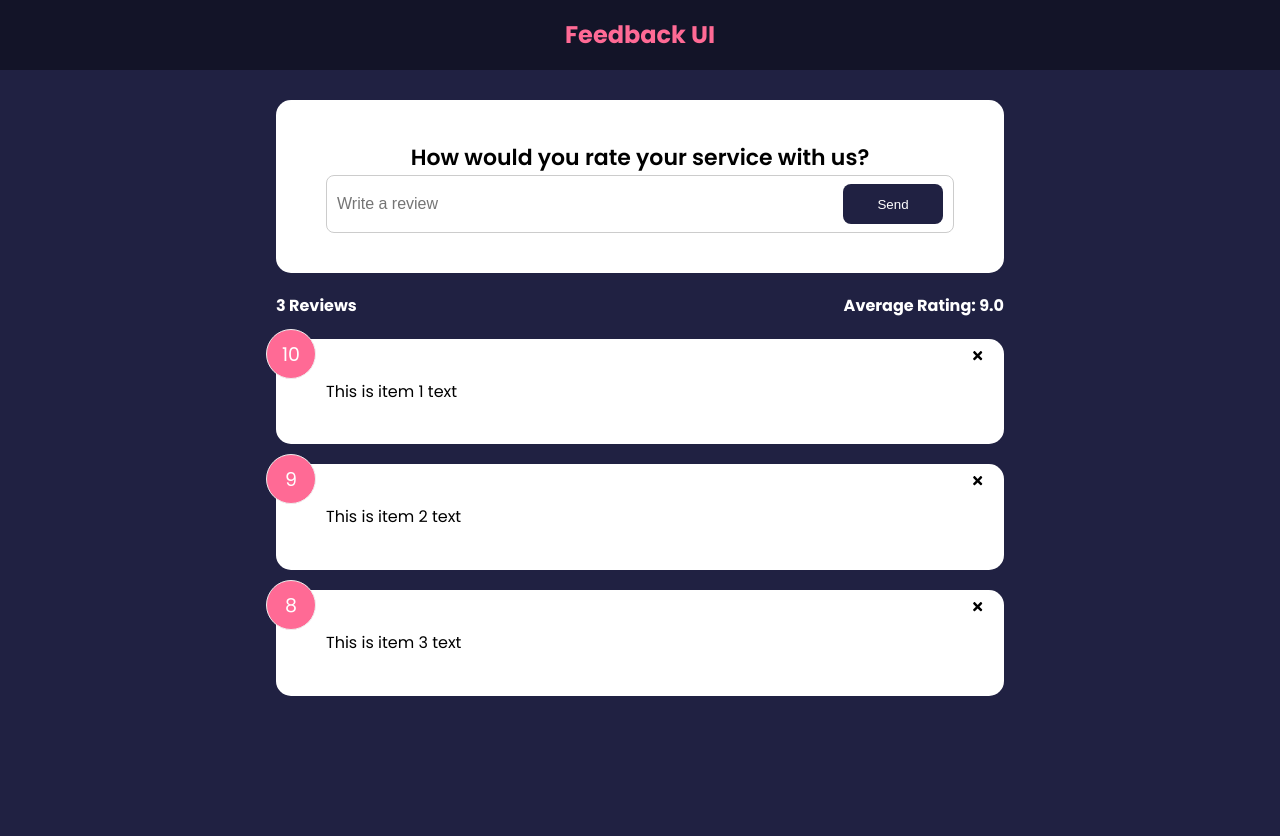
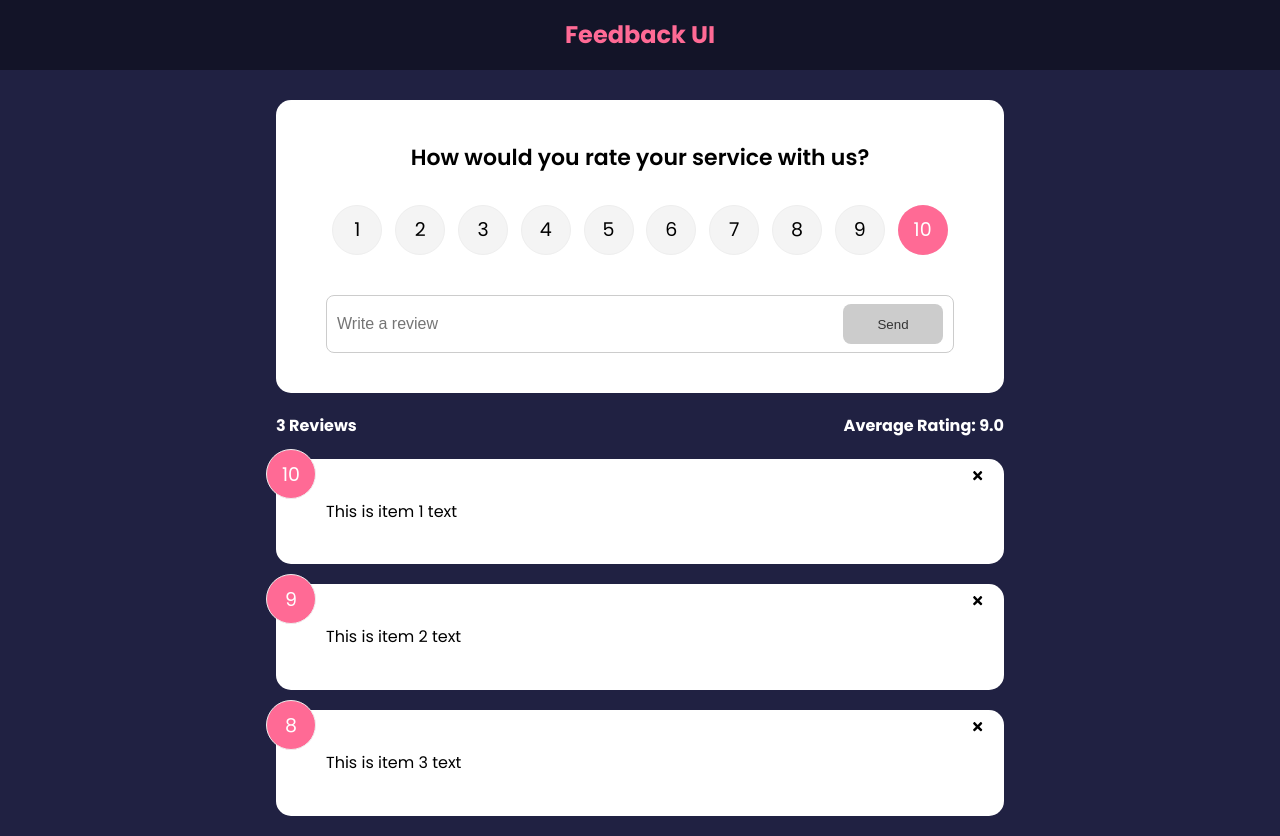
Before and after one commit to tbabyuk/feedback-app, a React (Create React App) app: page / in a window 1280 px wide. Before the commit the page ends 800 px from the top, so only its background shows below. Built offline with nearby package versions, Linux system fonts and the light colour scheme.

Commit message:
add feedback item functionality working, delete animation working

```diff
--- a/package.json
+++ b/package.json
@@ -6,10 +6,12 @@
     "@testing-library/jest-dom": "^5.16.4",
     "@testing-library/react": "^13.3.0",
     "@testing-library/user-event": "^13.5.0",
+    "framer-motion": "^4.1.17",
     "react": "^18.2.0",
     "react-dom": "^18.2.0",
     "react-icons": "^4.4.0",
     "react-scripts": "5.0.1",
+    "uuid": "^8.3.2",
     "web-vitals": "^2.1.4"
   },
   "scripts": {
--- a/src/App.js
+++ b/src/App.js
@@ -1,4 +1,5 @@
 import React, { useState } from 'react';
+import {v4 as uuidv4} from 'uuid';
 import FeedbackForm from './components/FeedbackForm';
 import FeedbackList from './components/FeedbackList';
 import FeedbackStats from './components/FeedbackStats';
@@ -7,6 +8,11 @@ import FeedbackData from './data/FeedbackData';
 
 function App() {
   const [feedback, setFeedback] = useState(FeedbackData);
+
+  const addFeedback = (newFeedback) => {
+    newFeedback.id = uuidv4();
+    setFeedback([newFeedback, ...feedback])
+  }
 
   const deleteFeedback = (id) => {
     if (window.confirm('Are you sure you want to delete?')) {
@@ -18,7 +24,7 @@ function App() {
     <>
       <Header />
       <div className='container'>
-        <FeedbackForm />
+        <FeedbackForm handleAdd={addFeedback} />
         <FeedbackStats feedback={feedback} />
         <FeedbackList feedback={feedback} handleDelete={deleteFeedback} />
       </div>
--- a/src/components/FeedbackForm.js
+++ b/src/components/FeedbackForm.js
@@ -1,19 +1,43 @@
 import React, { useState } from 'react';
+import RatingSelect from './RatingSelect';
 import Button from './shared/Button';
 import Card from './shared/Card';
 
-function FeedbackForm() {
+function FeedbackForm({handleAdd}) {
   const [text, setText] = useState('');
+  const [rating, setRating] = useState(10);
+  const [btnDisabled, setBtnDisabled] = useState(true);
+  const [message, setMessage] = useState('');
 
   const handleTextChange = (e) => {
     setText(e.target.value);
+    if(text.trim().length < 9) {
+        setMessage('Review needs to be more than 10 characters')
+    } else {
+        setMessage('')
+        setBtnDisabled(false)
+    }
   };
+
+  const handleSubmit = (e) => {
+    e.preventDefault();
+    if(text.trim().length > 10) {
+      const newFeedback = {
+        text,
+        rating
+      }
+
+      handleAdd(newFeedback)
+
+      setText('')
+    }
+  }
 
   return (
     <Card>
-      <form>
+      <form onSubmit={handleSubmit}>
         <h2>How would you rate your service with us?</h2>
-        {/* todo rating select component */}
+        <RatingSelect select={(rating) => setRating(rating)}/>
         <div className='input-group'>
           <input
             type='text'
@@ -21,8 +45,9 @@ function FeedbackForm() {
             onChange={handleTextChange}
             value={text}
           />
-          <Button type='submit'>Send</Button>
+          <Button type='submit' isDisabled={btnDisabled}>Send</Button>
         </div>
+        {message && <div className='message'>{message}</div>}
       </form>
     </Card>
   );
--- a/src/components/FeedbackList.js
+++ b/src/components/FeedbackList.js
@@ -1,24 +1,47 @@
+import { motion, AnimatePresence } from 'framer-motion';
+import React from 'react';
+import FeedbackItem from './FeedbackItem';
+import PropTypes from 'prop-types';
 
-import React from 'react'
-import FeedbackItem from './FeedbackItem'
-import PropTypes from 'prop-types'
-
-function FeedbackList({feedback, handleDelete}) {
-    if(!feedback || feedback.length === 0) {
-        return <p>No Feedback Yet</p>
-    }
+function FeedbackList({ feedback, handleDelete }) {
+  if (!feedback || feedback.length === 0) {
+    return <p>No Feedback Yet</p>;
+  }
 
   return (
     <div className='feedback-list'>
+      <AnimatePresence>
         {feedback.map((item) => (
-            <FeedbackItem key={item.id} item={item} handleDelete={handleDelete}/>
+          <motion.div
+            key={item.id}
+            initial={{opacity: 0}}
+            animate={{opacity: 1}}
+            exit={{opacity: 0}}
+            >
+            <FeedbackItem
+              key={item.id}
+              item={item}
+              handleDelete={handleDelete}
+            />
+          </motion.div>
         ))}
+      </AnimatePresence>
     </div>
-  )
+  );
+
+  // Without Animation
+
+  // return (
+  //   <div className='feedback-list'>
+  //       {feedback.map((item) => (
+  //           <FeedbackItem key={item.id} item={item} handleDelete={handleDelete}/>
+  //       ))}
+  //   </div>
+  // )
 }
 
 FeedbackList.propTypes = {
   feedback: PropTypes.array,
-}
+};
 
-export default FeedbackList
+export default FeedbackList;
--- /dev/null
+++ b/src/components/RatingSelect.js
@@ -0,0 +1,128 @@
+
+import React, {useState} from 'react'
+
+function RatingSelect({select}) {
+    const [selected, setSelected] = useState(10)
+
+    const handleChange = (e) => {
+        setSelected(+e.target.value)
+        select(+e.target.value)
+    }
+
+  return (
+    <ul className='rating'>
+        <li>
+            <input
+                type='radio'
+                id='num1'
+                name='rating'
+                value='1'
+                onChange={handleChange}
+                checked={selected === 1}
+            />
+            <label htmlFor='num1'>1</label>
+        </li>
+        <li>
+            <input
+                type='radio'
+                id='num2'
+                name='rating'
+                value='2'
+                onChange={handleChange}
+                checked={selected === 2}
+            />
+            <label htmlFor='num2'>2</label>
+        </li>
+        <li>
+            <input
+                type='radio'
+                id='num3'
+                name='rating'
+                value='3'
+                onChange={handleChange}
+                checked={selected === 3}
+            />
+            <label htmlFor='num3'>3</label>
+        </li>
+        <li>
+            <input
+                type='radio'
+                id='num4'
+                name='rating'
+                value='4'
+                onChange={handleChange}
+                checked={selected === 4}
+            />
+            <label htmlFor='num4'>4</label>
+        </li>
+        <li>
+            <input
+                type='radio'
+                id='num5'
+                name='rating'
+                value='5'
+                onChange={handleChange}
+                checked={selected === 5}
+            />
+            <label htmlFor='num5'>5</label>
+        </li>
+        <li>
+            <input
+                type='radio'
+                id='num6'
+                name='rating'
+                value='6'
+                onChange={handleChange}
+                checked={selected === 6}
+            />
+            <label htmlFor='num6'>6</label>
+        </li>
+        <li>
+            <input
+                type='radio'
+                id='num7'
+                name='rating'
+                value='7'
+                onChange={handleChange}
+                checked={selected === 7}
+            />
+            <label htmlFor='num7'>7</label>
+        </li>
+        <li>
+            <input
+                type='radio'
+                id='num8'
+                name='rating'
+                value='8'
+                onChange={handleChange}
+                checked={selected === 8}
+            />
+            <label htmlFor='num8'>8</label>
+        </li>
+        <li>
+            <input
+                type='radio'
+                id='num9'
+                name='rating'
+                value='9'
+                onChange={handleChange}
+                checked={selected === 9}
+            />
+            <label htmlFor='num9'>9</label>
+        </li>
+        <li>
+            <input
+                type='radio'
+                id='num10'
+                name='rating'
+                value='10'
+                onChange={handleChange}
+                checked={selected === 10}
+            />
+            <label htmlFor='num10'>10</label>
+        </li>
+    </ul>
+  )
+}
+
+export default RatingSelect
```
Also changed, not shown: 1 other file (tests, documents, lock files or other folders).
